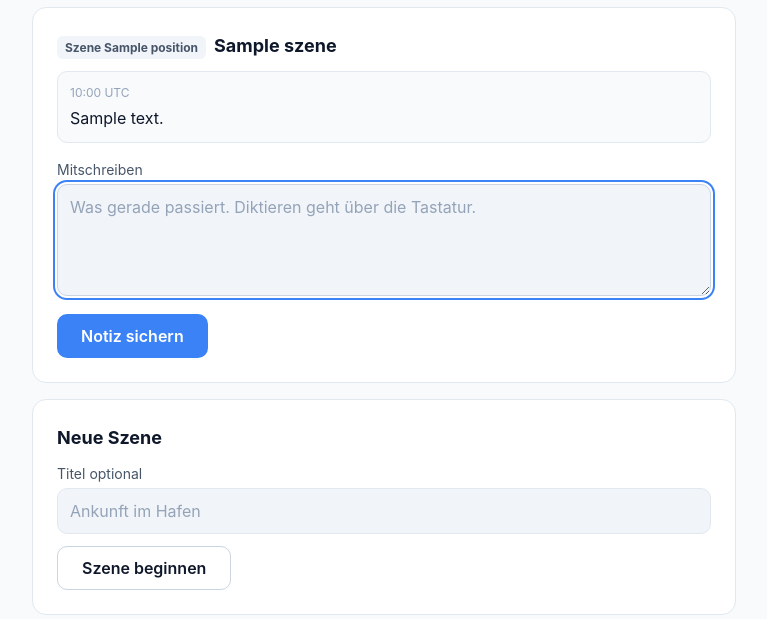
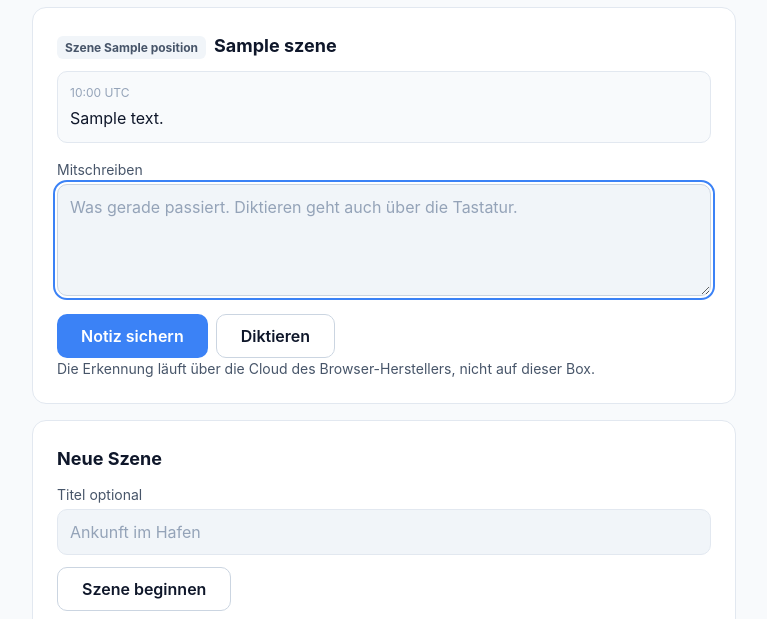
Before and after one commit to mdopp/foundry-chronicle, a Flask app: template src/chronicle/templates/sitzung.html in a window 1280 px wide. Shown: the part 389-1008 px from the top of the page, without its empty margins (256-1023 px from the left). Run offline with Flask 3, Linux system fonts and the light colour scheme; the template is opened without the code that fills it: most values are stand-ins (such as "Sample title", 1, 10 or a date in 2020).

Commit message:
feat(ui): Diktier-Knopf an der Notiz-Eingabe
Die Spracherkennung des Browsers diktiert auf de-DE in das Notizfeld, Zwischenergebnis
inklusive. Das erste JavaScript der App, bewusst klein und ohne Rahmenwerk: fehlt
SpeechRecognition, bleibt der Knopf verborgen statt tot dazustehen.

Damit ist die Ablehnung aus #5 und #14 überholt — das Argument war der fehlende Secure
Context, den es seit dem Deployment hinter TLS gibt. Für lange Diktate bleibt der
Upload-Weg der robuste; erkannt wird über die Cloud des Browser-Herstellers, und das
sagt die README.

Closes #35

```diff
--- a/src/chronicle/templates/sitzung.html
+++ b/src/chronicle/templates/sitzung.html
@@ -21,9 +21,15 @@
   <form method="post" action="{{ url_for('neue_notiz', szene_id=szene.id) }}">
     <label for="notiz-{{ szene.id }}">Mitschreiben</label>
     <textarea id="notiz-{{ szene.id }}" name="text" rows="4"
-      placeholder="Was gerade passiert. Diktieren geht über die Tastatur."
+      placeholder="Was gerade passiert. Diktieren geht auch über die Tastatur."
       {% if loop.last %}autofocus{% endif %}></textarea>
-    <div class="absenden"><button type="submit">Notiz sichern</button></div>
+    <div class="absenden knoepfe">
+      <button type="submit">Notiz sichern</button>
+      <button type="button" class="leise" data-diktat="notiz-{{ szene.id }}"
+        aria-pressed="false" hidden>Diktieren</button>
+    </div>
+    <p class="gedaempft diktat-hinweis" hidden>Die Erkennung läuft über die Cloud des
+      Browser-Herstellers, nicht auf dieser Box.</p>
   </form>
 </section>
 {% endfor %}
@@ -104,4 +110,47 @@
 <p><a href="{{ url_for('protokoll', sitzung_id=sitzung.id) }}">Zur Chronik</a> ·
   <a href="{{ url_for('sitzungen') }}">Zurück zu den Sitzungen</a></p>
 
+<script>
+  // Kennt der Browser keine SpeechRecognition, bleibt der Knopf verborgen: ein toter
+  // Diktier-Knopf ist schlimmer als keiner.
+  (function () {
+    var Erkenner = window.SpeechRecognition || window.webkitSpeechRecognition;
+    if (!Erkenner) { return; }
+    document.querySelectorAll(".diktat-hinweis").forEach(function (zeile) {
+      zeile.hidden = false;
+    });
+    document.querySelectorAll("[data-diktat]").forEach(function (knopf) {
+      var feld = document.getElementById(knopf.dataset.diktat);
+      var erkennung = new Erkenner();
+      var laeuft = false;
+      var basis = "";
+      erkennung.lang = "de-DE";
+      erkennung.continuous = true;
+      erkennung.interimResults = true;
+      erkennung.onresult = function (ereignis) {
+        var text = "";
+        for (var i = 0; i < ereignis.results.length; i++) {
+          text += ereignis.results[i][0].transcript;
+        }
+        feld.value = basis + text;
+      };
+      erkennung.onend = function () {
+        laeuft = false;
+        knopf.textContent = "Diktieren";
+        knopf.setAttribute("aria-pressed", "false");
+      };
+      erkennung.onerror = erkennung.onend;
+      knopf.addEventListener("click", function () {
+        if (laeuft) { erkennung.stop(); return; }
+        basis = feld.value ? feld.value.replace(/\s+$/, "") + " " : "";
+        laeuft = true;
+        knopf.textContent = "Diktat beenden";
+        knopf.setAttribute("aria-pressed", "true");
+        erkennung.start();
+      });
+      knopf.hidden = false;
+    });
+  })();
+</script>
+
 {% endblock %}
```
Also changed, not shown: tests/test_app.py (+17 -0 lines), tests/test_recordings.py (+3 -2 lines), README.md.
